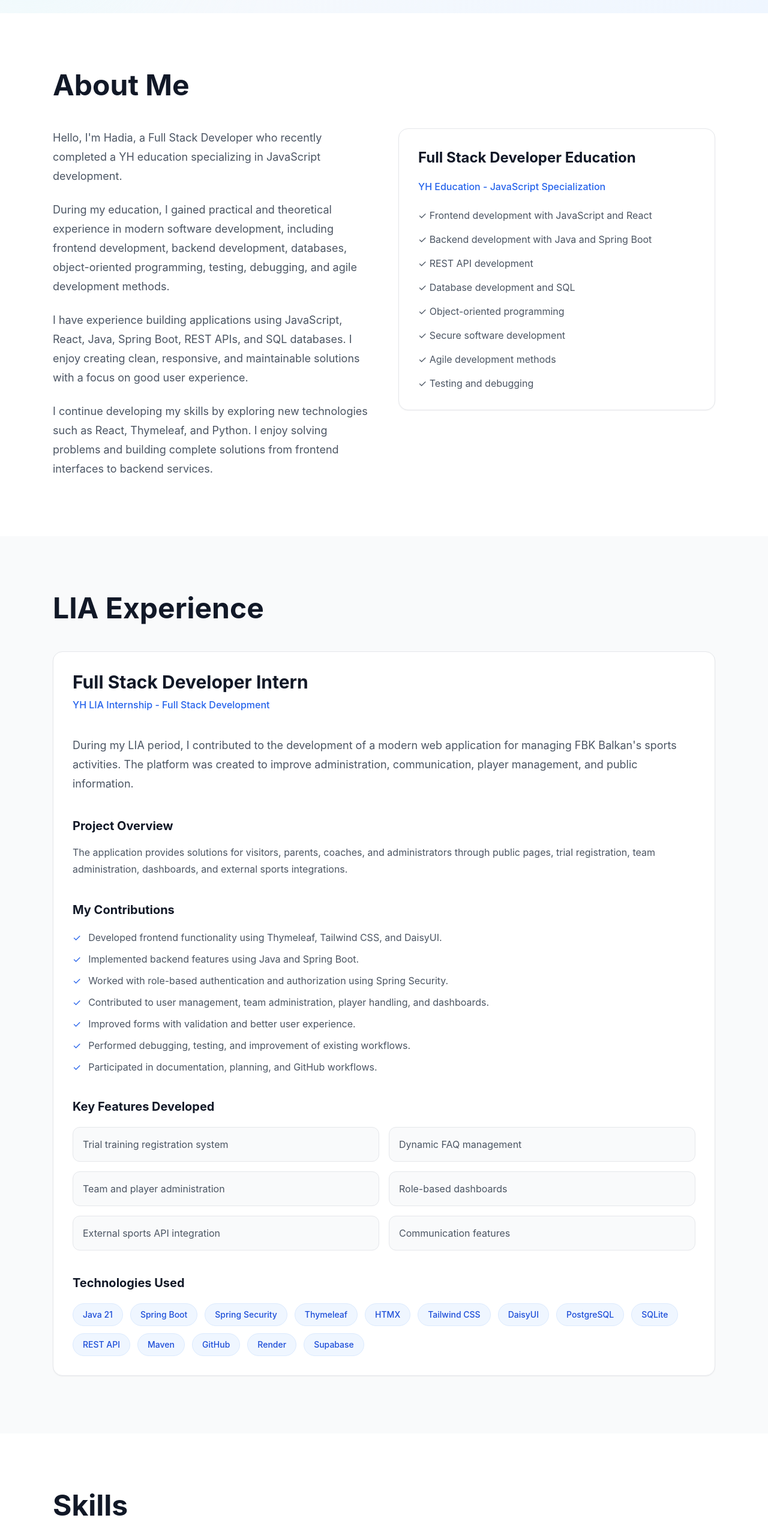
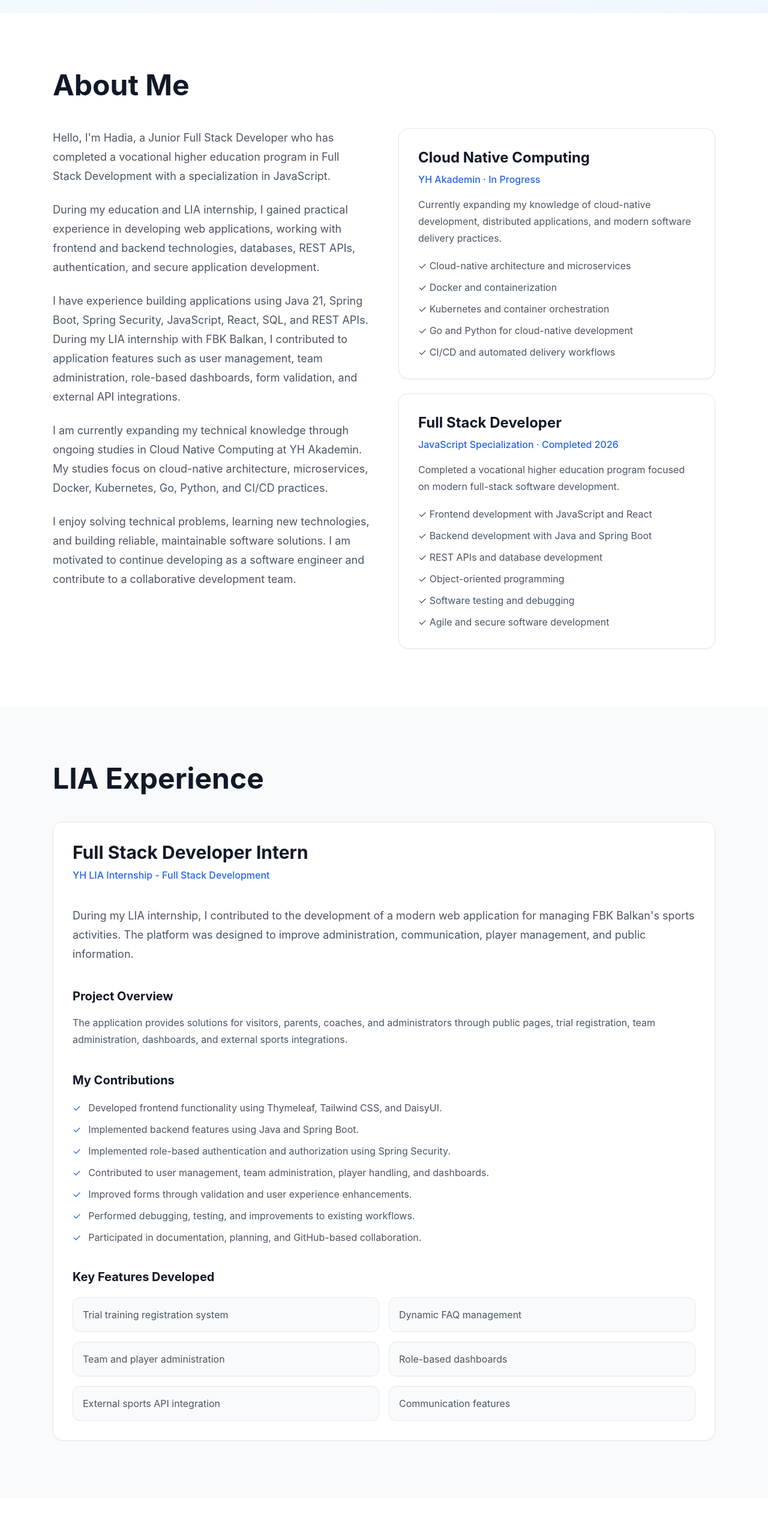
Before and after one commit to hadia55op/my-portfolio, a React (Create React App) app: page / in a window 1280 px wide. Shown: the part 778-3344 px from the top of the page at 60% size. Built offline with nearby package versions, Linux system fonts and the light colour scheme.

Commit message:
updated about and experience

```diff
--- a/src/components/About.jsx
+++ b/src/components/About.jsx
@@ -1,170 +1,145 @@
+
 import { motion } from "framer-motion";
 import Card from "./ui/Card";
 import SectionTitle from "./ui/SectionTitle";
 
 function About() {
   return (
-    <section
-      id="about"
-      className="
-      py-24
-      bg-white
-      "
-    >
-
+    <section id="about" className="py-24 bg-white">
       <div className="max-w-6xl mx-auto px-6">
-
-
         <motion.div
           initial={{ opacity: 0, y: 40 }}
           whileInView={{ opacity: 1, y: 0 }}
           transition={{ duration: 0.7 }}
           viewport={{ once: true }}
         >
-
           <SectionTitle>
             About Me
           </SectionTitle>
 
+          <div className="grid lg:grid-cols-2 gap-12 items-start">
 
-          <div className="
-            grid
-            lg:grid-cols-2
-            gap-12
-            items-start
-          ">
-
-
-            {/* Text */}
-
-            <div className="
-              space-y-6
-              text-gray-600
-              leading-8
-              text-lg
-            ">
+            {/* About Me */}
+            <div className="space-y-6 text-gray-600 leading-8 text-lg">
+              <p>
+                Hello, I'm Hadia, a Junior Full Stack Developer
+                who has completed a vocational higher education
+                program in Full Stack Development with a
+                specialization in JavaScript.
+              </p>
 
               <p>
-                Hello, I'm Hadia, a Full Stack Developer who recently
-                completed a YH education specializing in JavaScript
-                development.
+                During my education and LIA internship, I gained
+                practical experience in developing web applications,
+                working with frontend and backend technologies,
+                databases, REST APIs, authentication, and
+                secure application development.
               </p>
-
-
-              <p>
-                During my education, I gained practical and theoretical
-                experience in modern software development, including
-                frontend development, backend development, databases,
-                object-oriented programming, testing, debugging, and
-                agile development methods.
-              </p>
-
 
               <p>
                 I have experience building applications using
-                JavaScript, React, Java, Spring Boot, REST APIs, and SQL
-                databases. I enjoy creating clean, responsive, and
-                maintainable solutions with a focus on good user
-                experience.
+                Java 21, Spring Boot, Spring Security, JavaScript,
+                React, SQL, and REST APIs. During my LIA internship
+                with FBK Balkan, I contributed to application
+                features such as user management, team administration,
+                role-based dashboards, form validation, and
+                external API integrations.
               </p>
 
+              <p>
+                I am currently expanding my technical knowledge
+                through ongoing studies in Cloud Native Computing
+                at YH Akademin. My studies focus on cloud-native
+                architecture, microservices, Docker, Kubernetes,
+                Go, Python, and CI/CD practices.
+              </p>
 
               <p>
-                I continue developing my skills by exploring new
-                technologies such as React, Thymeleaf, and Python.
-                I enjoy solving problems and building complete
-                solutions from frontend interfaces to backend services.
+                I enjoy solving technical problems, learning new
+                technologies, and building reliable, maintainable
+                software solutions. I am motivated to continue
+                developing as a software engineer and contribute
+                to a collaborative development team.
+              </p>
+            </div>
+
+            {/* Education */}
+            <div className="space-y-6">
+
+              <Card>
+                <h3 className="text-2xl font-bold text-gray-900 mb-2">
+                  Cloud Native Computing
+                </h3>
+
+                <p className="text-blue-600 font-medium mb-4">
+                  YH Akademin · In Progress
                 </p>
 
+                <p className="text-gray-600 leading-7 mb-5">
+                  Currently expanding my knowledge of cloud-native
+                  development, distributed applications, and
+                  modern software delivery practices.
+                </p>
 
-            </div>
-
-
-
-            {/* Education Card */}
+                <ul className="space-y-3 text-gray-600">
+                  <li>
+                    ✓ Cloud-native architecture and microservices
+                  </li>
+                  <li>
+                    ✓ Docker and containerization
+                  </li>
+                  <li>
+                    ✓ Kubernetes and container orchestration
+                  </li>
+                  <li>
+                    ✓ Go and Python for cloud-native development
+                  </li>
+                  <li>
+                    ✓ CI/CD and automated delivery workflows
+                  </li>
+                </ul>
+              </Card>
 
               <Card>
-
-              <h3 className="
-                text-2xl
-                font-bold
-                text-gray-900
-                mb-5
-              ">
-                Full Stack Developer Education
+                <h3 className="text-2xl font-bold text-gray-900 mb-2">
+                  Full Stack Developer
                 </h3>
 
-
-              <p className="
-                text-blue-600
-                font-medium
-                mb-6
-              ">
-                YH Education - JavaScript Specialization
+                <p className="text-blue-600 font-medium mb-4">
+                  JavaScript Specialization · Completed 2026
                 </p>
 
+                <p className="text-gray-600 leading-7 mb-5">
+                  Completed a vocational higher education program
+                  focused on modern full-stack software development.
+                </p>
 
-              <ul className="
-                space-y-4
-                text-gray-600
-              ">
-
-
+                <ul className="space-y-3 text-gray-600">
                   <li>
                     ✓ Frontend development with JavaScript and React
                   </li>
-
-
                   <li>
                     ✓ Backend development with Java and Spring Boot
                   </li>
-
-
                   <li>
-                  ✓ REST API development
+                    ✓ REST APIs and database development
                   </li>
-
-
-                <li>
-                  ✓ Database development and SQL
-                </li>
-
-
                   <li>
                     ✓ Object-oriented programming
                   </li>
-
-
                   <li>
-                  ✓ Secure software development
+                    ✓ Software testing and debugging
                   </li>
-
-
                   <li>
-                  ✓ Agile development methods
+                    ✓ Agile and secure software development
                   </li>
-
-
-                <li>
-                  ✓ Testing and debugging
-                </li>
-
-
                 </ul>
-
-
               </Card>
 
-
             </div>
-
-
+          </div>
         </motion.div>
-
-
       </div>
-
-
     </section>
   );
 }
--- a/src/components/Experience.jsx
+++ b/src/components/Experience.jsx
@@ -1,38 +1,18 @@
+
 import { motion } from "framer-motion";
 import Card from "./ui/Card";
 import SectionTitle from "./ui/SectionTitle";
 
 function Experience() {
-
-  const technologies = [
-    "Java 21",
-    "Spring Boot",
-    "Spring Security",
-    "Thymeleaf",
-    "HTMX",
-    "Tailwind CSS",
-    "DaisyUI",
-    "PostgreSQL",
-    "SQLite",
-    "REST API",
-    "Maven",
-    "GitHub",
-    //"CI/CD",
-    "Render",
-    "Supabase"
-  ];
-
-
   const contributions = [
     "Developed frontend functionality using Thymeleaf, Tailwind CSS, and DaisyUI.",
     "Implemented backend features using Java and Spring Boot.",
-    "Worked with role-based authentication and authorization using Spring Security.",
+    "Implemented role-based authentication and authorization using Spring Security.",
     "Contributed to user management, team administration, player handling, and dashboards.",
-    "Improved forms with validation and better user experience.",
-    "Performed debugging, testing, and improvement of existing workflows.",
-    "Participated in documentation, planning, and GitHub workflows."
+    "Improved forms through validation and user experience enhancements.",
+    "Performed debugging, testing, and improvements to existing workflows.",
+    "Participated in documentation, planning, and GitHub-based collaboration."
   ];
-
 
   const features = [
     "Trial training registration system",
@@ -43,262 +23,92 @@ function Experience() {
     "Communication features"
   ];
 
-
   return (
-    <section
-      id="experience"
-      className="py-24 bg-gray-50"
-    >
-
+    <section id="experience" className="py-24 bg-gray-50">
       <div className="max-w-6xl mx-auto px-6">
-
-
         <motion.div
-          initial={{opacity:0,y:40}}
-          whileInView={{opacity:1,y:0}}
-          transition={{duration:0.7}}
-          viewport={{once:true}}
+          initial={{ opacity: 0, y: 40 }}
+          whileInView={{ opacity: 1, y: 0 }}
+          transition={{ duration: 0.7 }}
+          viewport={{ once: true }}
         >
-
-
           <SectionTitle>
             LIA Experience
           </SectionTitle>
 
-
-
           <Card>
-
-
             {/* Header */}
-
             <div className="mb-10">
-
-              <h3 className="
-                text-3xl
-                font-bold
-                text-gray-900
-              ">
+              <h3 className="text-3xl font-bold text-gray-900">
                 Full Stack Developer Intern
               </h3>
 
-
-              <p className="
-                mt-2
-                text-blue-600
-                font-medium
-              ">
+              <p className="mt-2 text-blue-600 font-medium">
                 YH LIA Internship - Full Stack Development
               </p>
-
             </div>
 
-
-
             {/* Description */}
-
-            <p className="
-              text-gray-600
-              leading-8
-              text-lg
-              mb-10
-            ">
-
-              During my LIA period, I contributed to the development
+            <p className="text-gray-600 leading-8 text-lg mb-10">
+              During my LIA internship, I contributed to the development
               of a modern web application for managing FBK Balkan's
-              sports activities. The platform was created to improve
+              sports activities. The platform was designed to improve
               administration, communication, player management, and
               public information.
-
             </p>
 
-
-
             {/* Project Overview */}
-
             <div className="mb-10">
-
-              <h4 className="
-                text-xl
-                font-bold
-                text-gray-900
-                mb-4
-              ">
+              <h4 className="text-xl font-bold text-gray-900 mb-4">
                 Project Overview
               </h4>
 
-
-              <p className="
-                text-gray-600
-                leading-7
-              ">
-
+              <p className="text-gray-600 leading-7">
                 The application provides solutions for visitors,
                 parents, coaches, and administrators through public
                 pages, trial registration, team administration,
                 dashboards, and external sports integrations.
-
               </p>
-
-
             </div>
 
-
-
             {/* Contributions */}
-
             <div className="mb-10">
-
-              <h4 className="
-                text-xl
-                font-bold
-                text-gray-900
-                mb-5
-              ">
+              <h4 className="text-xl font-bold text-gray-900 mb-5">
                 My Contributions
               </h4>
 
-
-              <ul className="
-                space-y-3
-                text-gray-600
-              ">
-
-                {contributions.map((item,index)=>(
-                  <li
-                    key={index}
-                    className="flex gap-3"
-                  >
-
-                    <span className="text-blue-600">
-                      ✓
-                    </span>
-
-                    <span>
-                      {item}
-                    </span>
-
+              <ul className="space-y-3 text-gray-600">
+                {contributions.map((item, index) => (
+                  <li key={index} className="flex gap-3">
+                    <span className="text-blue-600">✓</span>
+                    <span>{item}</span>
                   </li>
                 ))}
-
-
               </ul>
-
-
             </div>
 
-
-
-
-            {/* Features */}
-
-            <div className="mb-10">
-
-
-              <h4 className="
-                text-xl
-                font-bold
-                text-gray-900
-                mb-5
-              ">
+            {/* Key Features */}
+            <div>
+              <h4 className="text-xl font-bold text-gray-900 mb-5">
                 Key Features Developed
               </h4>
 
-
               <div className="grid md:grid-cols-2 gap-4">
-
-
-                {features.map((feature,index)=>(
-
+                {features.map((feature, index) => (
                   <div
                     key={index}
-                    className="
-                    bg-gray-50
-                    border
-                    border-gray-200
-                    rounded-xl
-                    p-4
-                    text-gray-600
-                    "
+                    className="bg-gray-50 border border-gray-200 rounded-xl p-4 text-gray-600"
                   >
-
                     {feature}
-
                   </div>
-
                 ))}
-
-
               </div>
-
-
             </div>
-
-
-
-
-            {/* Technologies */}
-
-
-            <div>
-
-
-              <h4 className="
-                text-xl
-                font-bold
-                text-gray-900
-                mb-5
-              ">
-                Technologies Used
-              </h4>
-
-
-              <div className="flex flex-wrap gap-3">
-
-
-                {technologies.map((tech,index)=>(
-
-                  <span
-                    key={index}
-                    className="
-                    bg-blue-50
-                    text-blue-700
-                    border
-                    border-blue-100
-                    px-4
-                    py-2
-                    rounded-full
-                    text-sm
-                    font-medium
-                    "
-                  >
-
-                    {tech}
-
-                  </span>
-
-                ))}
-
-
-              </div>
-
-
-            </div>
-
-
-
           </Card>
-
-
         </motion.div>
-
-
       </div>
-
-
     </section>
   );
 }
 
-
 export default Experience;
```
Lines whose indentation alone changed are shown as unchanged.
